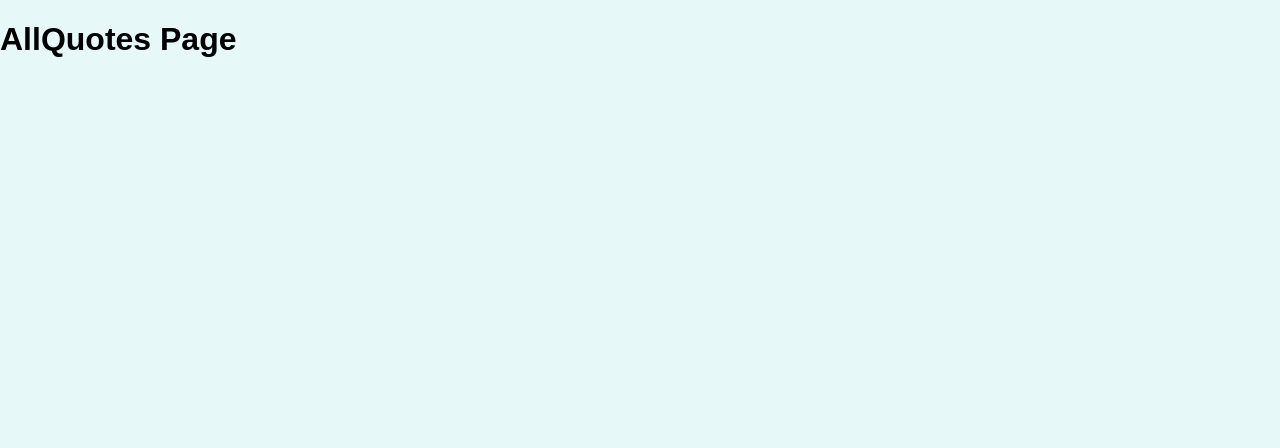
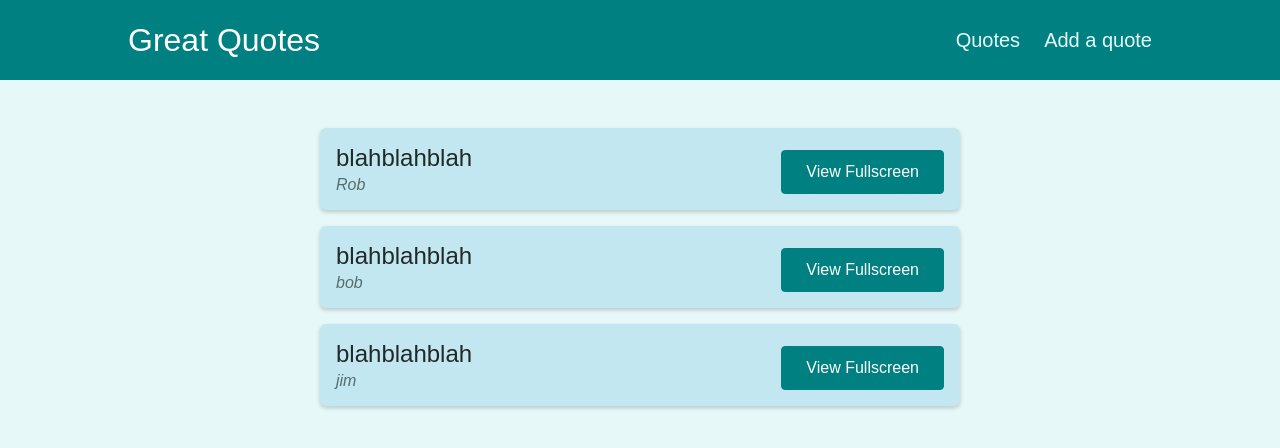
Before and after one commit to RobOsipo/Custom_Quotes-React.js, a React (Create React App) app: page /quotes in a window 1280 px wide. Shown: the top 448 px of the page. Built offline with nearby package versions, Linux system fonts and the light colour scheme.

Commit message:
handling routes + imperative navigation

```diff
--- a/src/App.js
+++ b/src/App.js
@@ -2,9 +2,12 @@
 import AllQuotes from './pages/AllQuotes'
 import NewQuote from './pages/NewQuote'
 import QuoteDetail from './pages/QuoteDetail'
+import Layout from './components/layout/Layout'
 
 function App() {
   return (
+      <Layout>
+
     <Switch>
         <Route exact path="/">
             <Redirect to="/quotes" />
@@ -19,6 +22,7 @@
             <NewQuote />
         </Route>
     </Switch>
+      </Layout>
   );
 }
 
--- /dev/null
+++ b/src/components/layout/Layout.js
@@ -0,0 +1,17 @@
+import React from 'react'
+import MainNavigation from './MainNavigation'
+
+import classes from './Layout.module.css'
+const Layout = ({children}) => {
+  return (
+    <>
+    <MainNavigation />
+    <main className={classes.main}>
+        {children}
+    </main>
+
+    </>
+  )
+}
+
+export default Layout
--- /dev/null
+++ b/src/components/layout/MainNavigation.js
@@ -0,0 +1,20 @@
+import {Link, NavLink} from 'react-router-dom'
+
+import React from 'react'
+import classes from './MainNavigation.module.css'
+
+const MainNavigation = () => {
+  return (
+    <header className={classes.header}>
+        <div className={classes.logo}>Great Quotes</div>
+        <nav className={classes.nav}>
+            <ul>
+                <li><NavLink to="/quotes" className={classes.active}>Quotes</NavLink></li>
+                <li><NavLink to="/new-quote" className={classes.active}>Add a quote</NavLink></li>
+            </ul>
+        </nav>
+    </header>
+  )
+}
+
+export default MainNavigation
--- a/src/pages/AllQuotes.js
+++ b/src/pages/AllQuotes.js
@@ -1,8 +1,15 @@
 import React from 'react'
+import QuoteList from '../components/quotes/QuoteList'
+
+const dummy_quotes = [
+  {id: 'q1', author: 'Rob', text: 'blahblahblah'},
+  {id: 'q2', author: 'bob', text: 'blahblahblah'},
+  {id: 'q3', author: 'jim', text: 'blahblahblah'}
+]
 
 const AllQuotes = () => {
   return (
-    <h1>AllQuotes Page</h1>
+    <QuoteList quotes={dummy_quotes} />
   )
 }
 
--- a/src/pages/NewQuote.js
+++ b/src/pages/NewQuote.js
@@ -1,8 +1,15 @@
 import React from 'react'
+import QuoteForm from '../components/quotes/QuoteForm'
 
 const NewQuote = () => {
+
+  const addQuoteHandler = quoteData => {
+    console.log(quoteData)
+  }
+
+
   return (
-    <h1>NewQuote Page</h1>
+    <QuoteForm onAddQuote={addQuoteHandler} />
   )
 }
 
```
